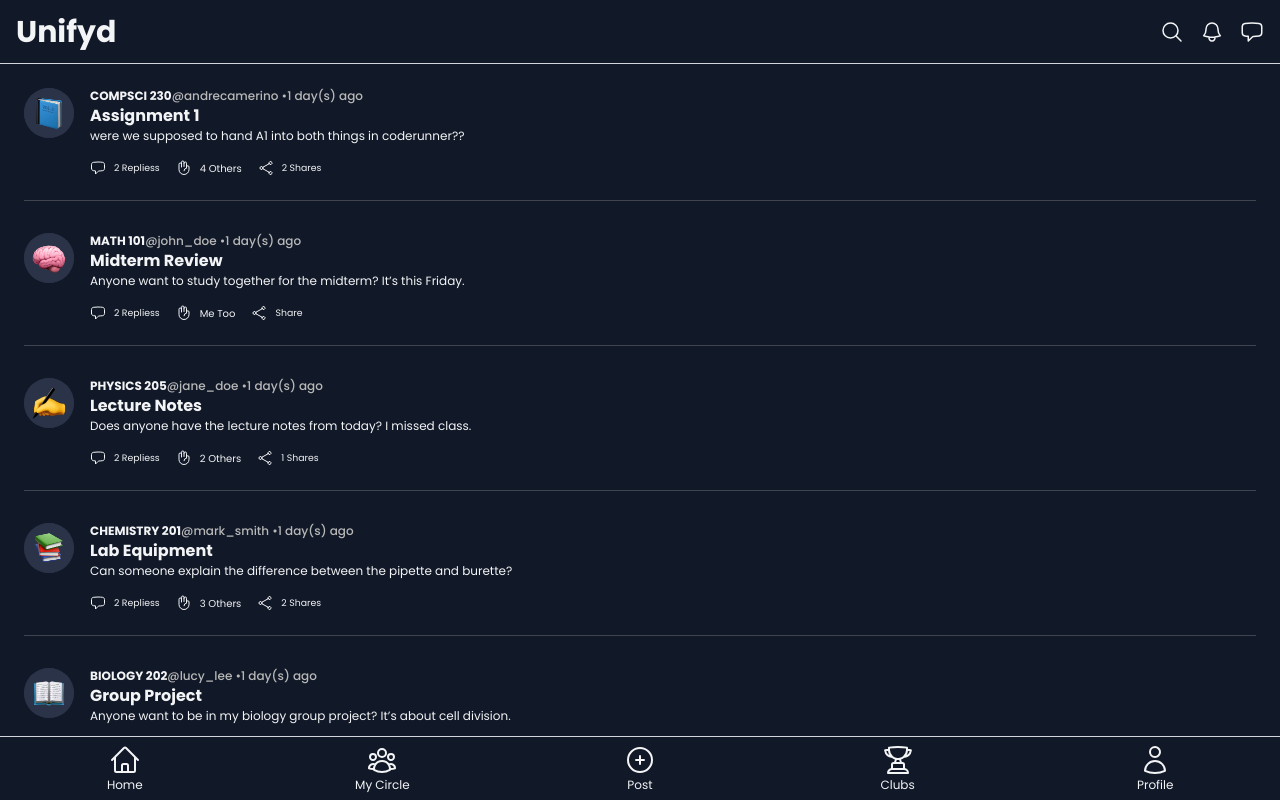
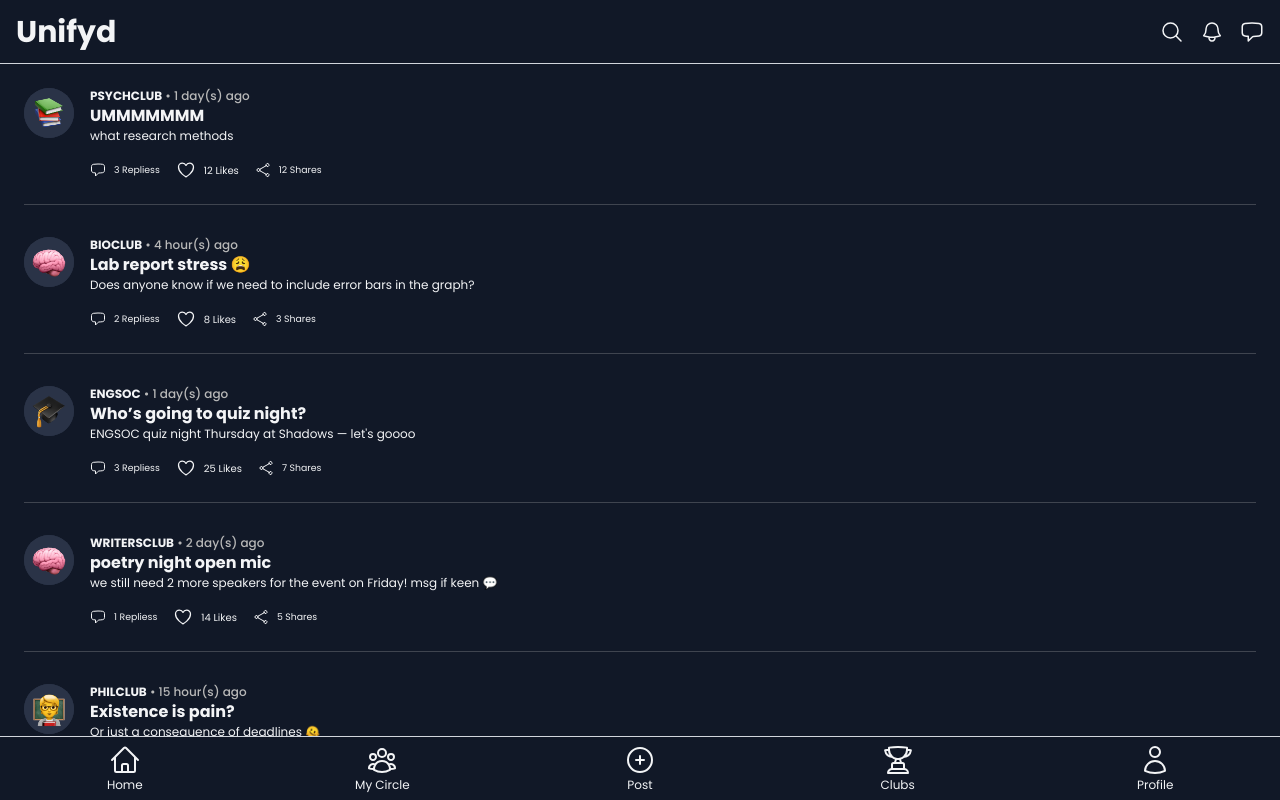
Before and after one commit to andrecamerino/Unifyd, a Next.js app: page / in a window 1280 px wide. Shown: the top 800 px of the page. Built offline with nearby package versions, Linux system fonts and the light colour scheme.

Commit message:
add club post to page

```diff
--- a/src/app/page.tsx
+++ b/src/app/page.tsx
@@ -1,8 +1,13 @@
 import ClassPost from "@/Components/ClassPost";
 import postsData from "@/example_data/ClassPosts.json";
+import clubPostsData from "@/example_data/ClubPosts.json";
+import ClubPost from "@/Components/Clubpost";
 
 export default function Home() {
   return <div className="pt-6 pl-6 pr-6 flex flex-col no-scrollbar">
+    {clubPostsData.map((post) => (
+    <ClubPost key={post.postId} post={post} />
+  ))}
   {postsData.map((post) => (
     <ClassPost key={post.postId} post={post} />
   ))}
```
